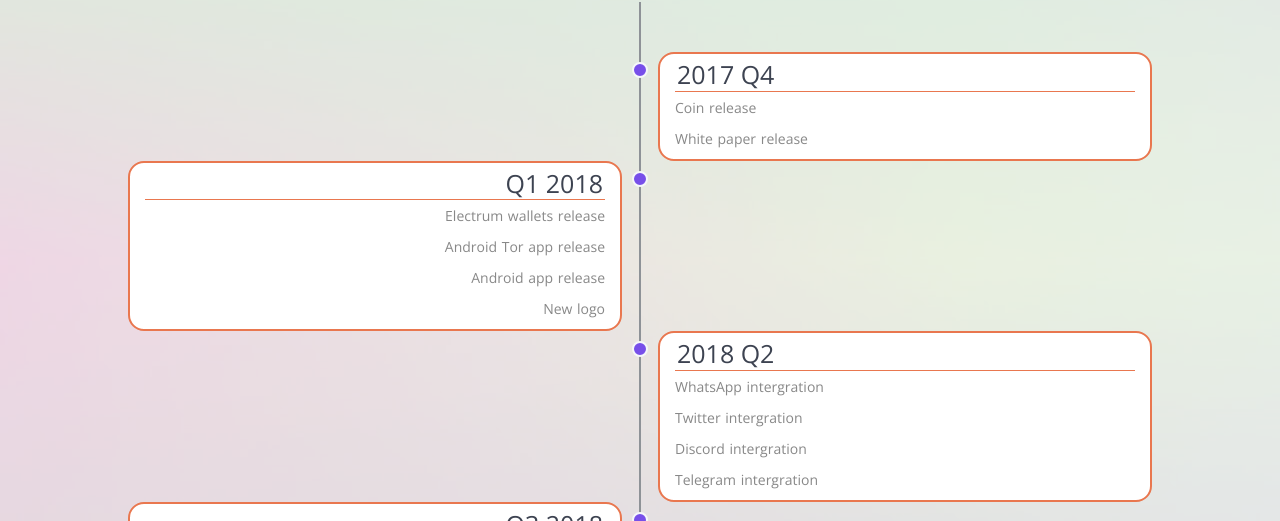
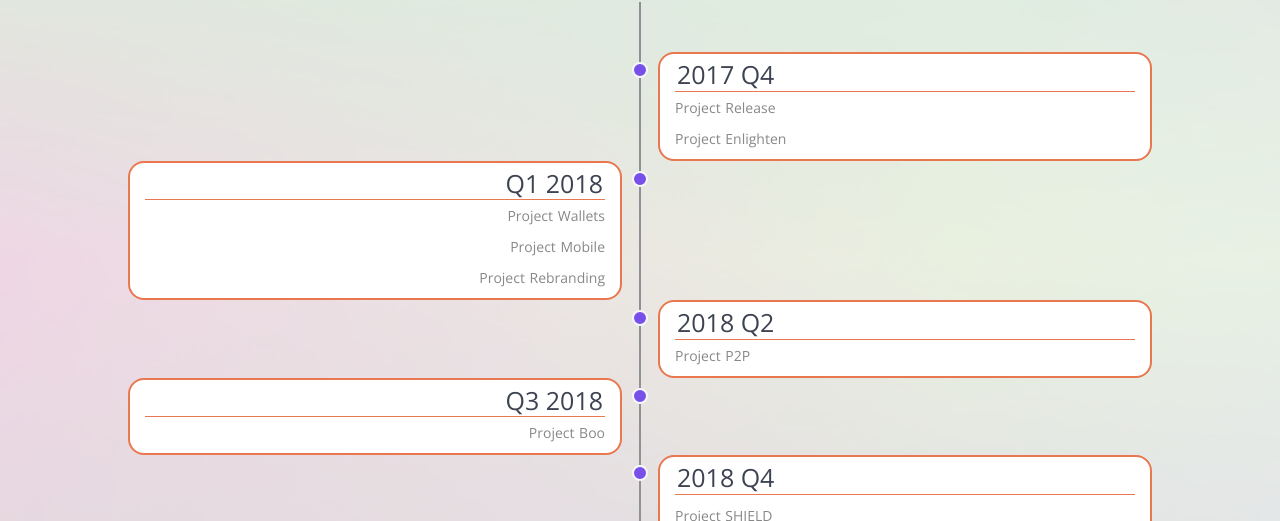
Before and after one commit to xxmds488/ShieldCoin.github.io, a plain HTML site: page Roadmap/index.html in a window 1280 px wide. Shown: the part 279-800 px from the top of the page. Drawn offline with nearby package versions, Linux system fonts and the light colour scheme.

Commit message:
Update index.html

```diff
--- a/Roadmap/index.html
+++ b/Roadmap/index.html
@@ -70,39 +70,33 @@
 							<div class="markerrm"></div>
 							<div class="timeline-contentrm buncomplete">
 								<h3 class="duncomplete">2017 Q4</h3>
-								<p class="nobp">Coin release</p>
-								<p class="nobp">White paper release</p>
-								<p class="nobp"></p>
+								<p class="nobp">Project Release</p>
+								<p class="nobp">Project Enlighten</p>
+							</div>
+						</div>
+						<div class="timeline-blockrm timeline-block-leftrm">
+							<div class="markerrm"></div>
+							<div class="timeline-contentrm buncomplete">
+								<h3 class="duncomplete">2018 Q1</h3>
+								<p class="nobp">Project Wallets</p>
+								<p class="nobp">Project Mobile</p>
+								<p class="nobp">Project Rebranding</p>
+							</div>
+						</div>
+						<div class="timeline-blockrm timeline-block-rightrm">
+							<div class="markerrm"></div>
+							<div class="timeline-contentrm buncomplete">
+								<h3 class="duncomplete">2018 Q2</h3>
+								<p class="nobp">Project P2P</p>
 								<p class="nobp"></p>
 							</div>
 						</div>
 						<div class="timeline-blockrm timeline-block-leftrm">
 							<div class="markerrm"></div>
 							<div class="timeline-contentrm buncomplete">
-								<h3 class="duncomplete">2018 Q1</h3>
-								<p class="nobp">Electrum wallets release</p>
-								<p class="nobp">Android Tor app release</p>
-								<p class="nobp">Android app release</p>
-                <p class="nobp">New logo</p>
-							</div>
-						</div>
-						<div class="timeline-blockrm timeline-block-rightrm">
-							<div class="markerrm"></div>
-							<div class="timeline-contentrm buncomplete">
-								<h3 class="duncomplete">2018 Q2</h3>
-								<p class="nobp">WhatsApp intergration</p>
-								<p class="nobp">Twitter intergration</p>
-								<p class="nobp">Discord intergration</p>
-								<p class="nobp">Telegram intergration</p>
-							</div>
-						</div>
-						<div class="timeline-blockrm timeline-block-leftrm">
-							<div class="markerrm"></div>
-							<div class="timeline-contentrm buncomplete">
 								<h3 class="duncomplete">2018 Q3</h3>
-								<p class="nobp"></p>
-								<p class="nobp"></p>
-								<p class="nobp">PoS Boo</p>
+								<p class="nobp">Project Boo</p>
+
 							</div>
 						</div>
 						<div class="timeline-blockrm timeline-block-rightrm">
@@ -110,7 +104,7 @@
 							<div class="timeline-contentrm buncomplete">
 								<h3 class="duncomplete">2018 Q4</h3>
 								<p class="nobp"></p>
-								<p class="nobp">SHIELD protocol</p>
+								<p class="nobp">Project SHIELD</p>
 
 							</div>
 						</div>
```
